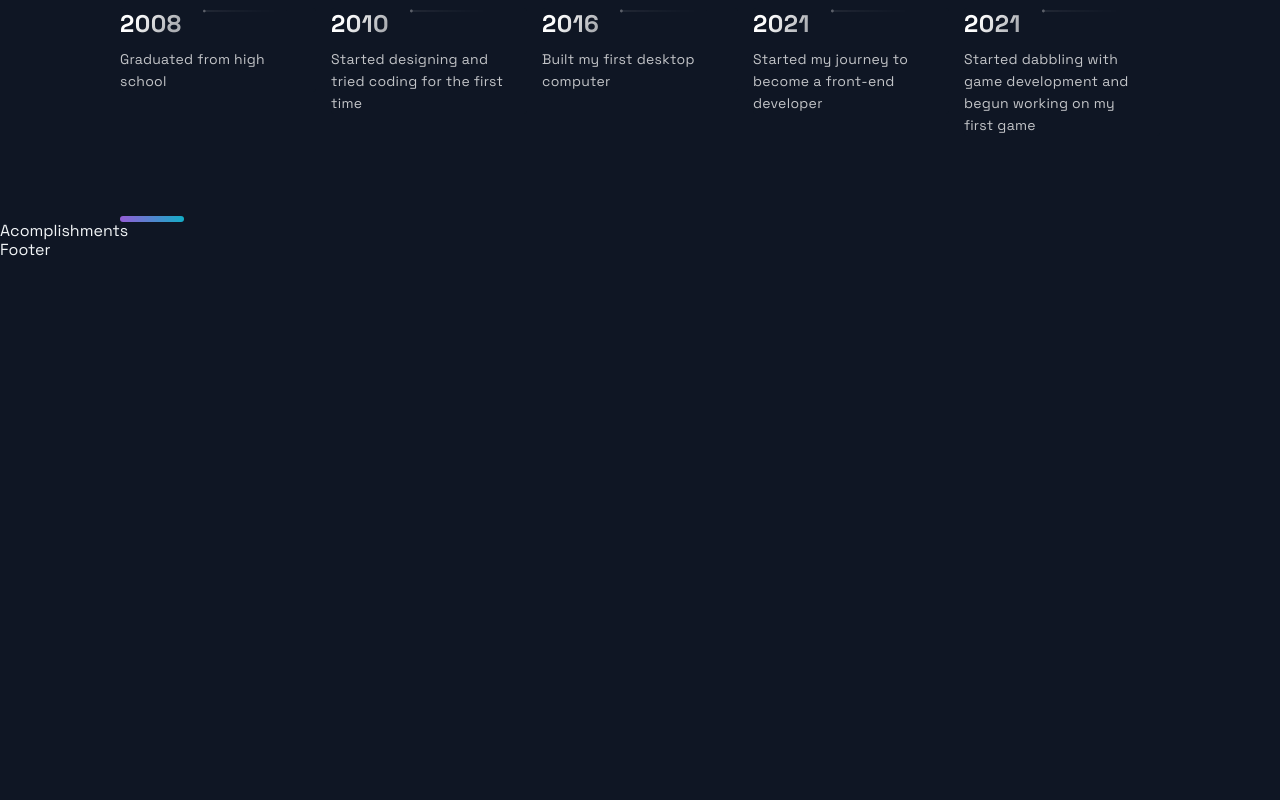
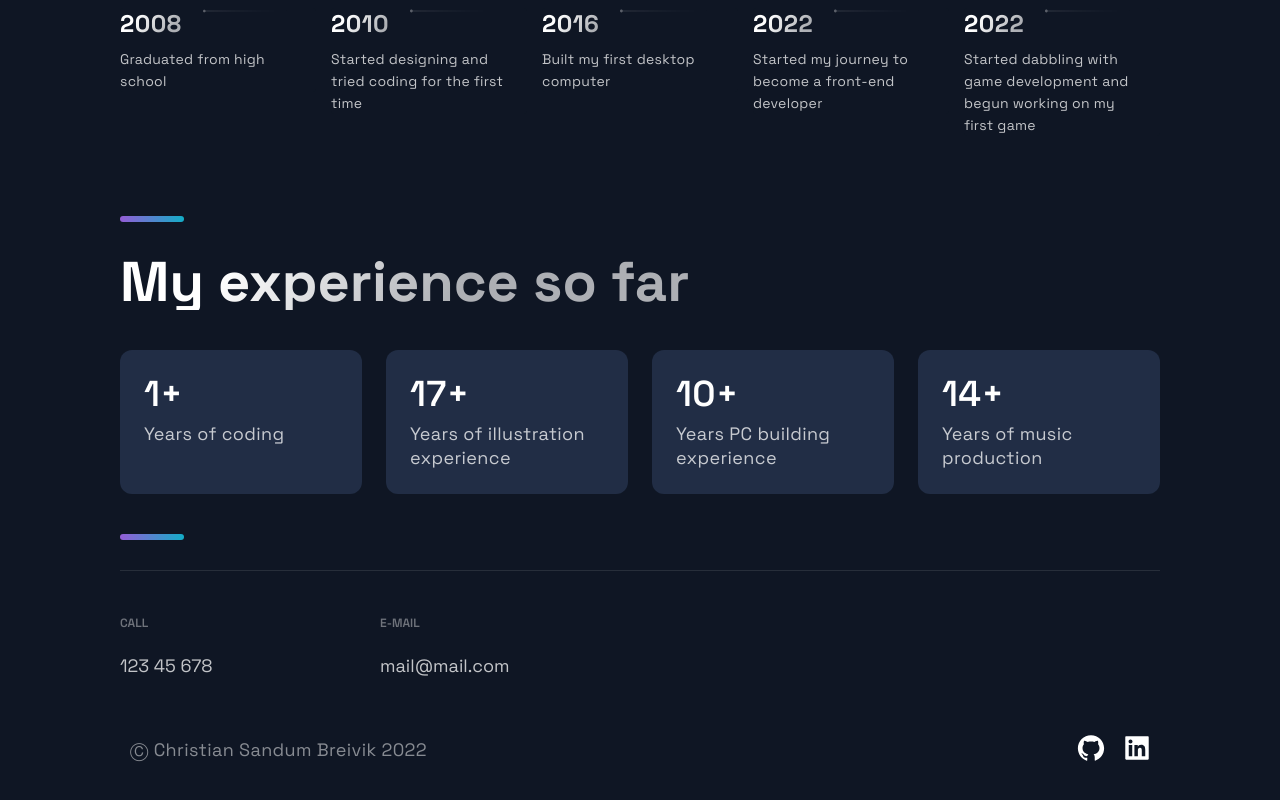
Before and after one commit to ChristianSB89/portfolio-next, a Next.js app in the folder portfolio-next/: page / in a window 1280 px wide. Shown: the part 5303-6103 px from the top of the page. Before the commit the page ends 5563 px from the top, so only its background shows below. Built offline with nearby package versions, Linux system fonts and the light colour scheme.

Commit message:
Made footer

```diff
--- a/portfolio-next/src/components/Acomplishments/Acomplishments.js
+++ /dev/null
@@ -1,19 +0,0 @@
-import React from 'react';
-
-import { Section, SectionDivider, SectionTitle } from '../../styles/GlobalComponents';
-import { Box, Boxes, BoxNum, BoxText } from './AcomplishmentsStyles';
-
-const data = [
-  { number: 20, text: 'Open Source Projects'},
-  { number: 1000, text: 'Students', },
-  { number: 1900, text: 'Github Followers', },
-  { number: 5000, text: 'Github Stars', }
-];
-
-const Acomplishments = () => (
-  <div>
-    Acomplishments
-  </div>
-);
-
-export default Acomplishments;
--- /dev/null
+++ b/portfolio-next/src/components/Acomplishments/Acomplishments.jsx
@@ -0,0 +1,32 @@
+import React from "react";
+
+import {
+  Section,
+  SectionDivider,
+  SectionTitle,
+} from "../../styles/GlobalComponents";
+import { Box, Boxes, BoxNum, BoxText } from "./AcomplishmentsStyles";
+
+let data = [
+  { number: 1, text: "Years of coding" },
+  { number: 17, text: "Years of illustration experience" },
+  { number: 10, text: "Years PC building experience" },
+  { number: 14, text: "Years of music production" },
+];
+
+const Acomplishments = () => (
+  <Section>
+    <SectionTitle>My experience so far</SectionTitle>
+    <Boxes>
+      {data.map((card, index) => (
+        <Box key={index}>
+          <BoxNum>{card.number}+</BoxNum>
+          <BoxText>{card.text}</BoxText>
+        </Box>
+      ))}
+    </Boxes>
+    <SectionDivider />
+  </Section>
+);
+
+export default Acomplishments;
--- a/portfolio-next/src/components/Footer/Footer.js
+++ /dev/null
@@ -1,15 +0,0 @@
-import React from 'react';
-import { AiFillGithub, AiFillInstagram, AiFillLinkedin } from 'react-icons/ai';
-
-import { SocialIcons } from '../Header/HeaderStyles';
-import { CompanyContainer, FooterWrapper, LinkColumn, LinkItem, LinkList, LinkTitle, Slogan, SocialContainer, SocialIconsContainer } from './FooterStyles';
-
-const Footer = () => {
-  return (
-    <div>
-      Footer
-    </div>
-  );
-};
-
-export default Footer;
--- /dev/null
+++ b/portfolio-next/src/components/Footer/Footer.jsx
@@ -0,0 +1,47 @@
+import React from "react";
+import { AiFillGithub, AiFillInstagram, AiFillLinkedin } from "react-icons/ai";
+
+import { SocialIcons } from "../Header/HeaderStyles";
+import {
+  CompanyContainer,
+  FooterWrapper,
+  LinkColumn,
+  LinkItem,
+  LinkList,
+  LinkTitle,
+  Slogan,
+  SocialContainer,
+  SocialIconsContainer,
+} from "./FooterStyles";
+
+const Footer = () => {
+  return (
+    <FooterWrapper>
+      <LinkList>
+        <LinkColumn>
+          <LinkTitle>Call</LinkTitle>
+          <LinkItem href="tel: 123 45 678">123 45 678</LinkItem>
+        </LinkColumn>
+        <LinkColumn>
+          <LinkTitle>E-Mail</LinkTitle>
+          <LinkItem href="mailto:mail@mail.com">mail@mail.com</LinkItem>
+        </LinkColumn>
+      </LinkList>
+      <SocialIconsContainer>
+        <CompanyContainer>
+          <Slogan>Ⓒ Christian Sandum Breivik 2022</Slogan>
+        </CompanyContainer>
+        <SocialContainer>
+          <SocialIcons href="https://github.com/ChristianSB89">
+            <AiFillGithub size="3rem" />
+          </SocialIcons>
+          <SocialIcons href="https://www.linkedin.com/in/chris-sabre/">
+            <AiFillLinkedin size="3rem" />
+          </SocialIcons>
+        </SocialContainer>
+      </SocialIconsContainer>
+    </FooterWrapper>
+  );
+};
+
+export default Footer;
--- a/portfolio-next/src/constants/constants.js
+++ b/portfolio-next/src/constants/constants.js
@@ -74,9 +74,9 @@
   { year: 2008, text: "Graduated from high school" },
   { year: 2010, text: "Started designing and tried coding for the first time" },
   { year: 2016, text: "Built my first desktop computer" },
-  { year: 2021, text: "Started my journey to become a front-end developer" },
+  { year: 2022, text: "Started my journey to become a front-end developer" },
   {
-    year: 2021,
+    year: 2022,
     text: "Started dabbling with game development and begun working on my first game",
   },
 ];
```
Also changed, not shown: portfolio-next/src/useState/yearsExperience.jsx (added, +7 -0 lines), portfolio-next/src/components/Acomplishments/AcomplishmentsStyles.jsx (renamed from portfolio-next/src/components/Acomplishments/AcomplishmentsStyles.js), portfolio-next/src/components/Footer/FooterStyles.jsx (renamed from portfolio-next/src/components/Footer/FooterStyles.js).
